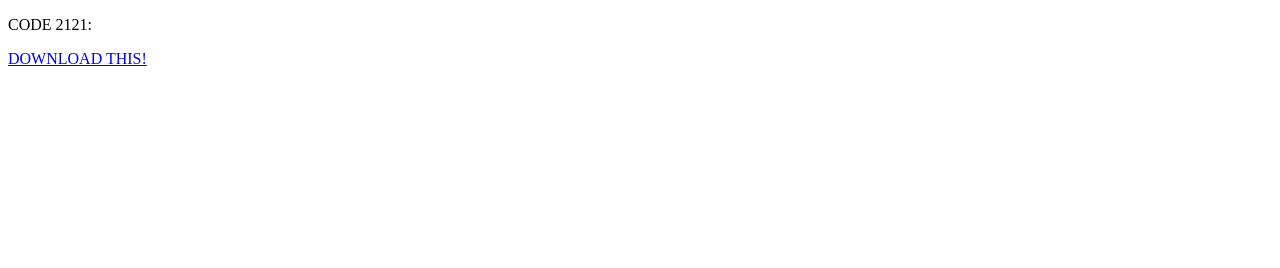
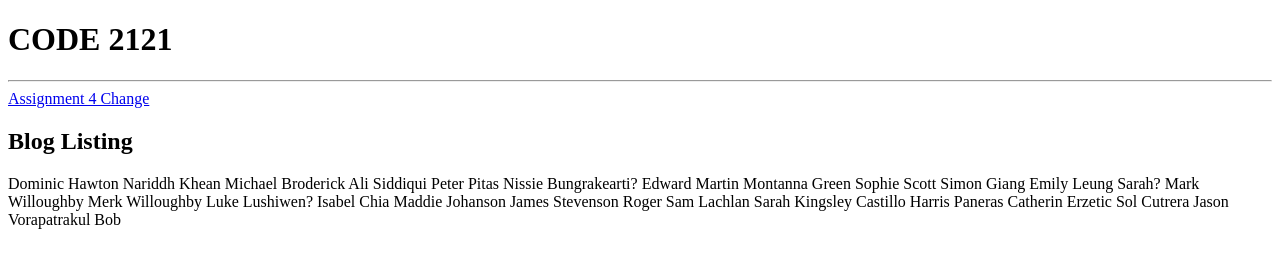
Before and after one commit to sephbin/unsw_scripts, a plain HTML site: page index.html in a window 1280 px wide. Drawn offline with Linux system fonts and the light colour scheme.

Commit message:
Workshop Uploads

```diff
--- a/index.html
+++ b/index.html
@@ -4,7 +4,35 @@
 	<title></title>
 </head>
 <body>
-<p>CODE 2121:</p>
-<a href="CODE%202121/Assignment%204/Assignment%204.pdf" download>DOWNLOAD THIS!</a>
+<h1>CODE 2121</h1>
+<hr>
+<a href="CODE%202121/Assignment%204/Assignment%204.pdf" download>Assignment 4 Change</a>
+<h2>Blog Listing</h2>
+Dominic Hawton
+Nariddh Khean
+Michael Broderick
+Ali Siddiqui
+Peter Pitas
+Nissie Bungrakearti?
+Edward Martin
+Montanna Green
+Sophie Scott
+Simon Giang
+Emily Leung
+Sarah?
+Mark Willoughby
+Merk Willoughby
+Luke Lushiwen?
+Isabel Chia
+Maddie Johanson
+James Stevenson
+Roger Sam
+Lachlan Sarah
+Kingsley Castillo
+Harris Paneras
+Catherin Erzetic
+Sol Cutrera
+Jason Vorapatrakul
+Bob
 </body>
 </html>
```
Also changed, not shown: 3 other files.
